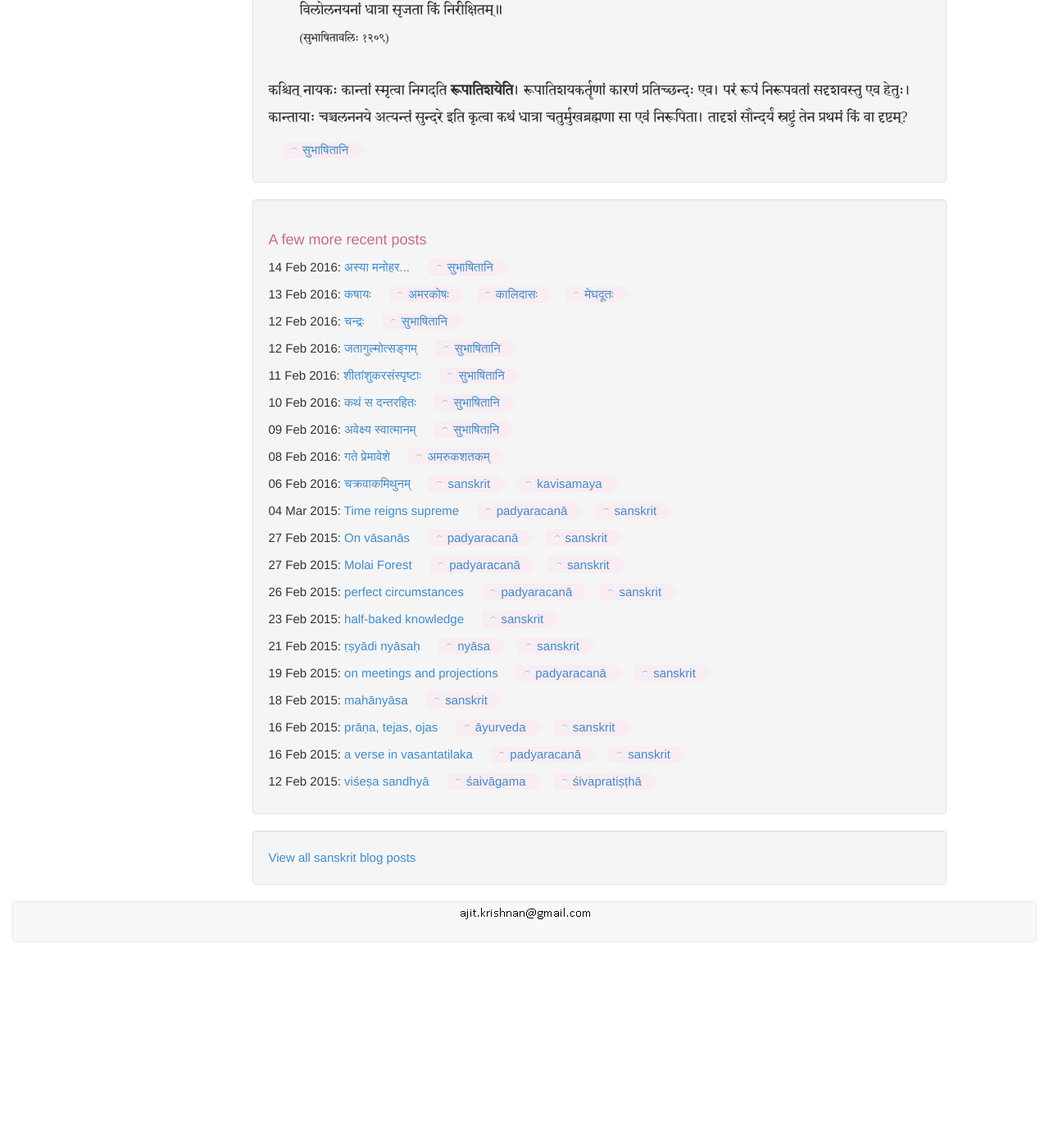
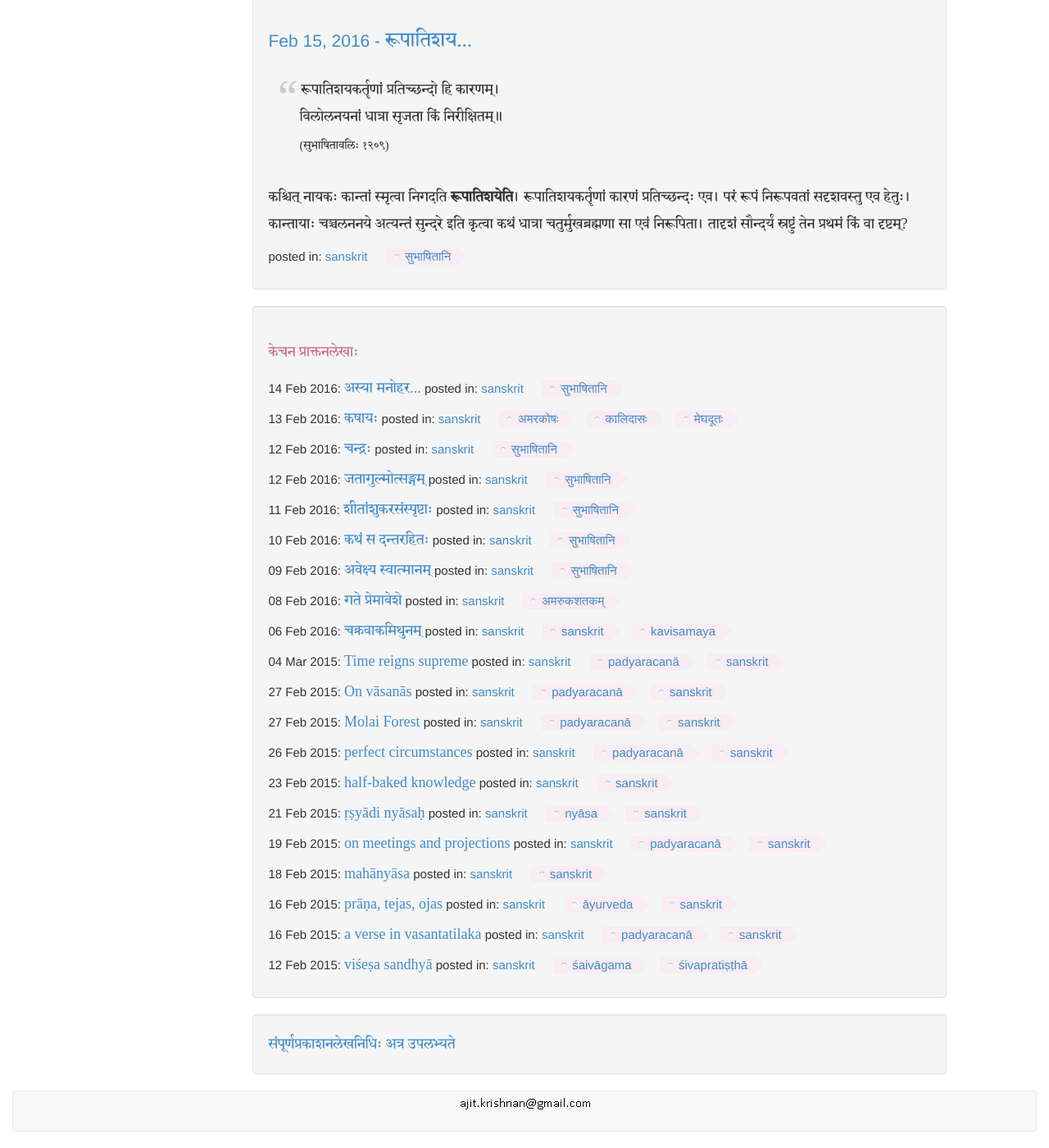
Before and after one commit to aupasana/aupasana.github.io, a Jekyll site: the page built from blog/sanskrit.html, in a window 1280 px wide and 1400 px high, scrolled down 1905 px. Shown: the whole window at 82% size. Built offline with Jekyll 4.4.1, drawn with Linux system fonts in a browser that asks for light colours; before the commit the page ends 3074 px from its top, so only the background shows below that; some of the changed text lies outside the part shown.

Commit message:
sanskrit.html: remove template dependency for sanskritized look and feel

```diff
--- a/blog/sanskrit.html
+++ b/blog/sanskrit.html
@@ -1,6 +1,55 @@
 ---
-layout: blog
+layout: default
+title: संस्कृतसंबद्धयथामतिलेखनम्
 blog: sanskrit
-title: Sanskrit blog posts
-omitcategories: true
 ---
+
+  {% if page.title != nil %}
+    <div class="well sanskrit">
+      <h1>{{ page.title }}</h1>
+      <a href="{{ site.baseurl}}/blog/{{page.blog}}_archive.html">पूर्वप्रकाशितलेखाः अत्र उपलभ्यन्ते</a>
+    </div>
+  {% endif %}
+
+  {% for post in site.categories[page.blog] limit:5 %}
+    <div class="article">
+        <div class="well">
+
+            <!-- Title -->
+            <h1><a href="{{ site.baseurl}}{{ post.url }}">{{ post.date | date: "%b %-d, %Y" }} -
+              <span class="sanskrit">{{ post.title }}</span></a></h1>
+
+            <!-- Body -->
+            <div class="content sanskrit">
+                {% if post.excerpt and post.excerpt != post.content %}
+                  {{ post.excerpt }}
+                  <a href="{{ site.baseurl}}{{ post.url }}">इतोऽपि अनुवर्तते ...</a><p/>
+                {% else %}
+                  {{ post.content }}
+                {% endif %}
+            </div>
+          {% include tags-and-categories.html %}
+        </div>
+    </div>
+  {% endfor %}
+
+  {% if site.categories[page.blog].size > 5 %}
+  <div class="article">
+    <div class="well">
+      <h2 class="sanskrit">केचन प्राक्तनलेखाः</h2>
+
+      {% for post in site.categories[page.blog] offset:5 limit:20 %}
+          {{ post.date | date_to_string }}: <a href="{{site.baseurl}}{{ post.url }}">
+            <span class="sanskrit">{{ post.title }}</span></a>
+          {% include tags-and-categories.html %}
+          <br/>
+      {% endfor %}
+    </div>
+  </div>
+  {% endif %}
+
+  <div class="article">
+    <div class="well">
+      <a class="sanskrit" href="{{ site.baseurl}}/blog/{{page.blog}}_archive.html">संपूर्णप्रकाशनलेखनिधिः अत्र उपलभ्यते</a>
+    </div>
+  </div>
```
